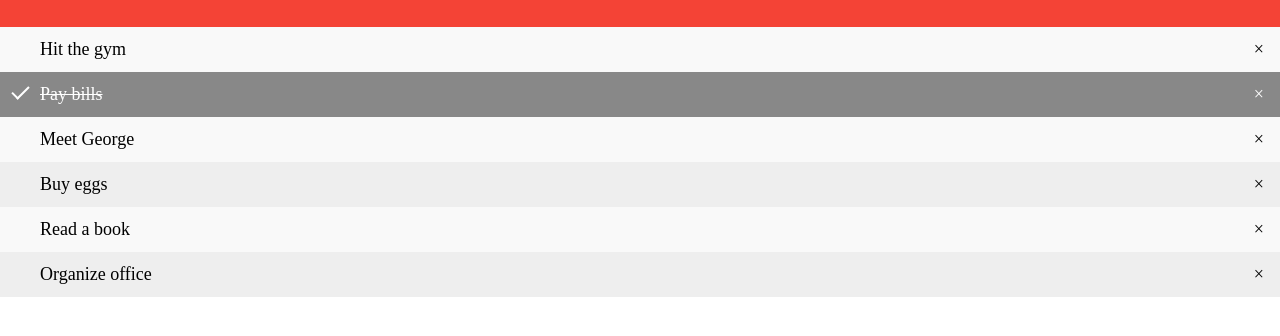
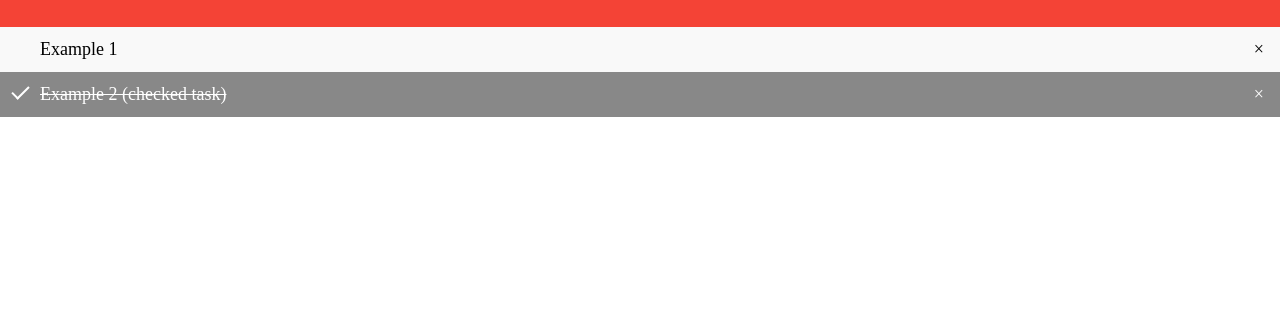
Before and after one commit to shlesha19/todolist-by-shlesha, a plain HTML site: page index.html in a window 1280 px wide. Shown: the part 108-444 px from the top of the page. Drawn offline with Linux system fonts and the light colour scheme.

Commit message:
1 file modified

```diff
--- a/index.html
+++ b/index.html
@@ -134,12 +134,9 @@ input {
 </div>
 
 <ul id="myUL">
-  <li>Hit the gym</li>
-  <li class="checked">Pay bills</li>
-  <li>Meet George</li>
-  <li>Buy eggs</li>
-  <li>Read a book</li>
-  <li>Organize office</li>
+  <li>Example 1</li>
+  <li class="checked">Example 2 (checked task)</li>
+
 </ul>
 
 <script>
```
